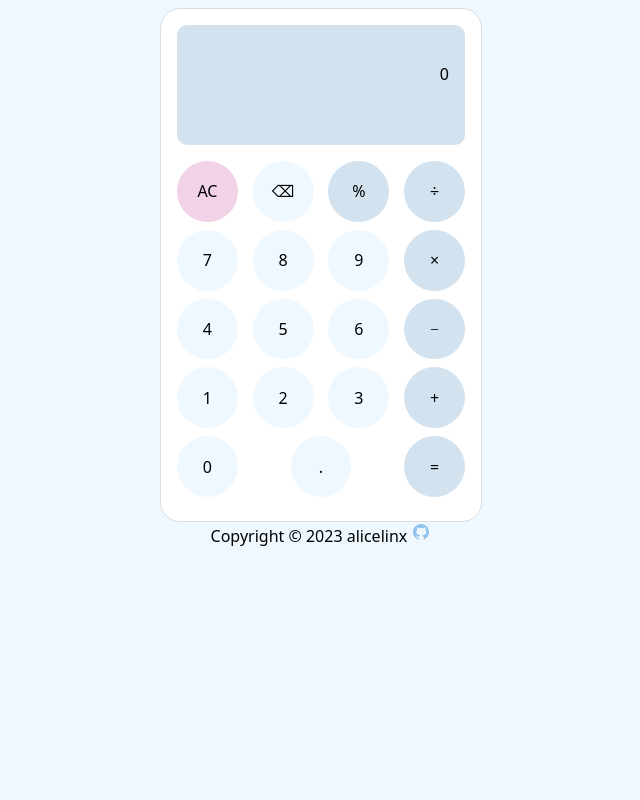
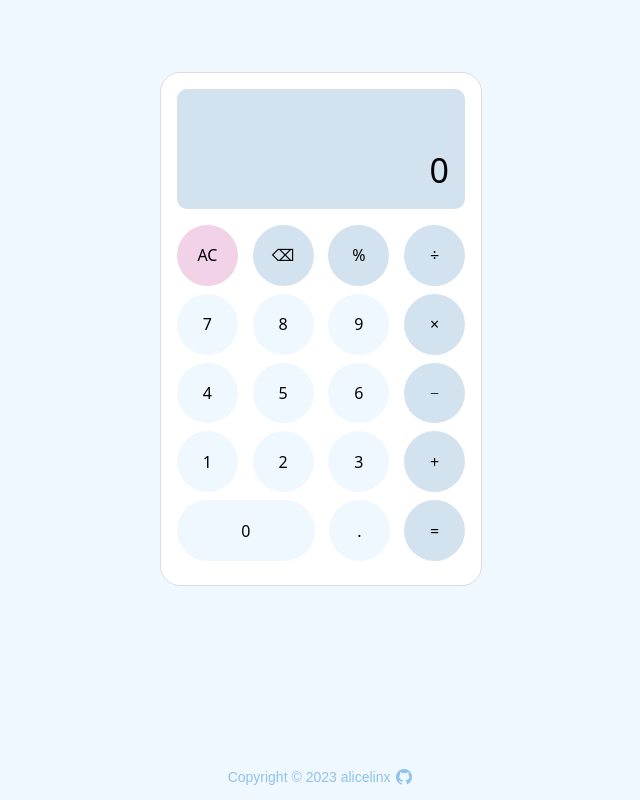
Before and after one commit to alicelinx/calculator, a plain HTML site: page index.html in a window 1280 px wide. Shown: the whole page, without its empty margins (319-959 px from the left). Drawn offline with Linux system fonts and the light colour scheme.

Commit message:
Add and update styles

```diff
--- a/styles.css
+++ b/styles.css
@@ -8,6 +8,7 @@ body {
 }
 
 .container {
+  margin-top: 4em;
   display: flex;
   flex-direction: column;
   align-items: center;
@@ -28,8 +29,12 @@ body {
   padding: 1em;
 }
 
-#result {
-  font-size: 30px;
+.display-calculation {
+  height: 20px;
+}
+
+.display-current-result {
+  font-size: 34px;
 }
 
 .buttons {
@@ -50,13 +55,42 @@ button {
   background-color: aliceblue;
 }
 
-.parentheses,
+button:active {
+  animation: gradient 0.8s;
+  background: rgb(177, 177, 177);
+  color: #fff;
+  box-shadow: none;
+}
+
+.backspace,
 .percentage,
 .operators,
 .equal {
   background-color: rgb(210, 226, 239);
 }
 
+#zero {
+  width: 8.6em;
+  border-radius: 30px;
+}
+
 .all-clear {
   background-color: rgb(241, 210, 231);
 }
+
+footer {
+  font-size: 14px;
+  display: flex;
+  position: fixed;
+  width: 100%;
+  left: 0;
+  bottom: 10px;
+  color: rgb(143, 194, 236);
+  justify-content: center;
+  align-items: center;
+  font-family: sans-serif;
+}
+
+img {
+  margin-top: 3px
+}
```
